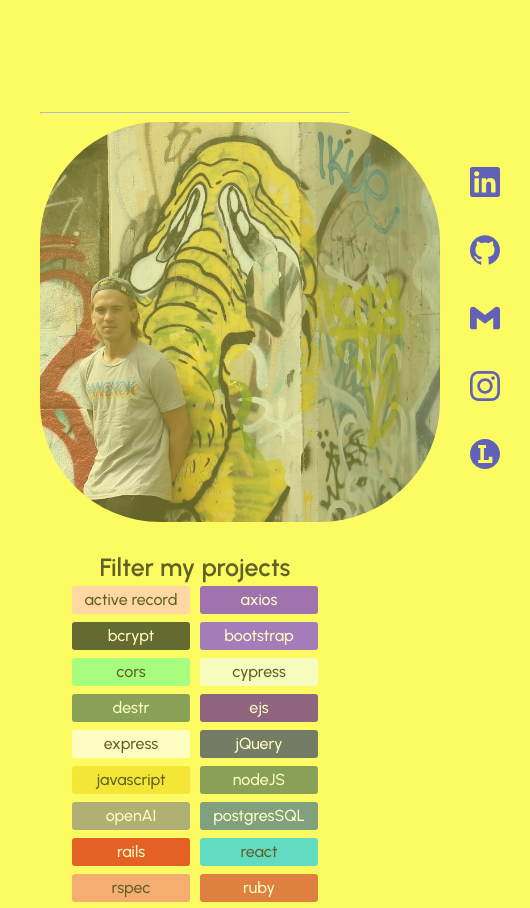
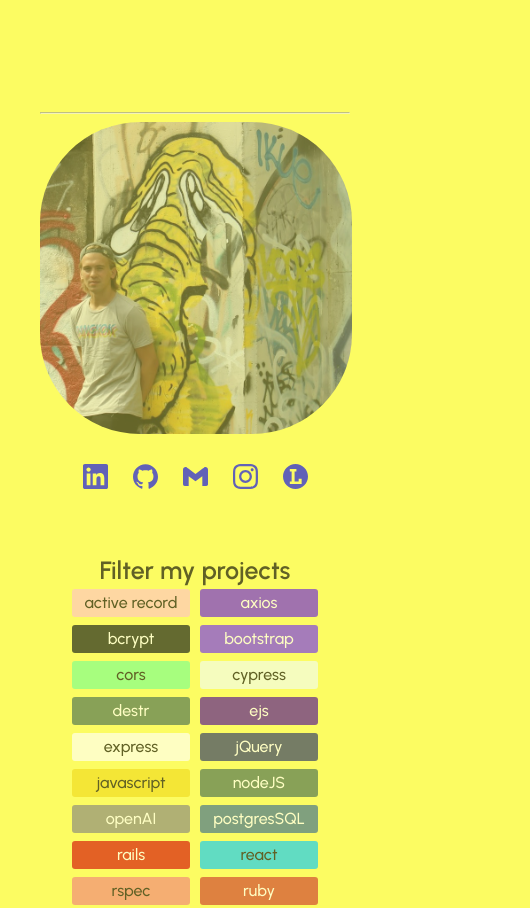
Before and after one commit to gtemple/personal-site-redux, a React (Vite) app in the folder client/: page / in a window 390 px wide. Shown: the part 780-1688 px from the top of the page, 530 px wide, since content can reach past the window. Built offline with nearby package versions, Linux system fonts and the light colour scheme.

Commit message:
about mobile styling

```diff
--- a/client/src/components/about.css
+++ b/client/src/components/about.css
@@ -6,7 +6,7 @@
   display: flex;
   flex-direction: column;
   justify-content: space-around;
-  font-size: 30px;
+  font-size: 25px;
   padding: 30px;
 }
 
@@ -18,8 +18,8 @@
 }
 
 .portrait{
-  width: 400px;
-  border-radius: 120px;
+  width: 30vw;
+  border-radius: 100px;
 }
 
 @keyframes shake {
@@ -39,3 +39,16 @@
     transform: translate3d(3px, 0, 0);
   }
 }
+
+@media (max-width: 600px) {
+  .about{
+    flex-direction: column;
+  }
+  .portrait {
+    min-width: 80vw;
+  }
+  .socials{
+    flex-direction: row;
+    justify-content: space-around;
+  }
+}
```
